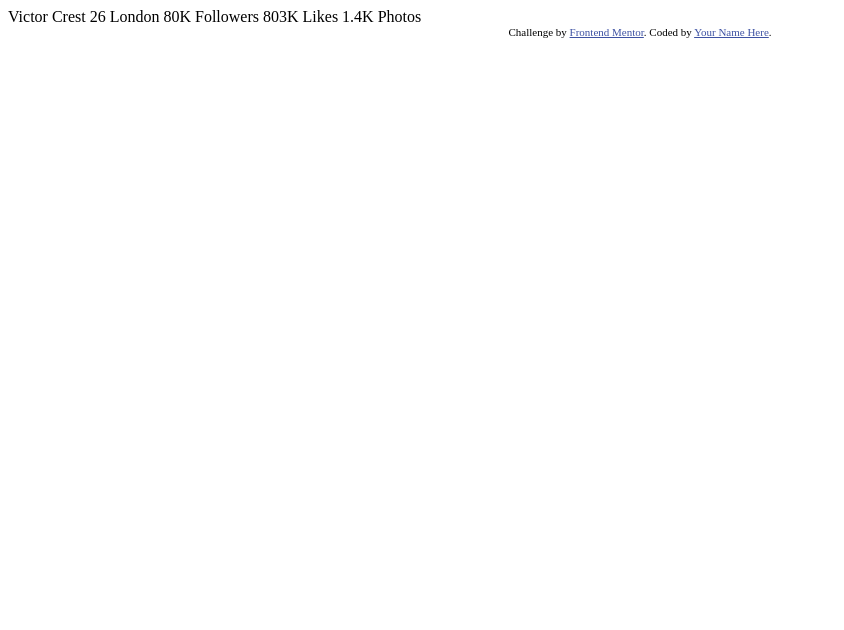
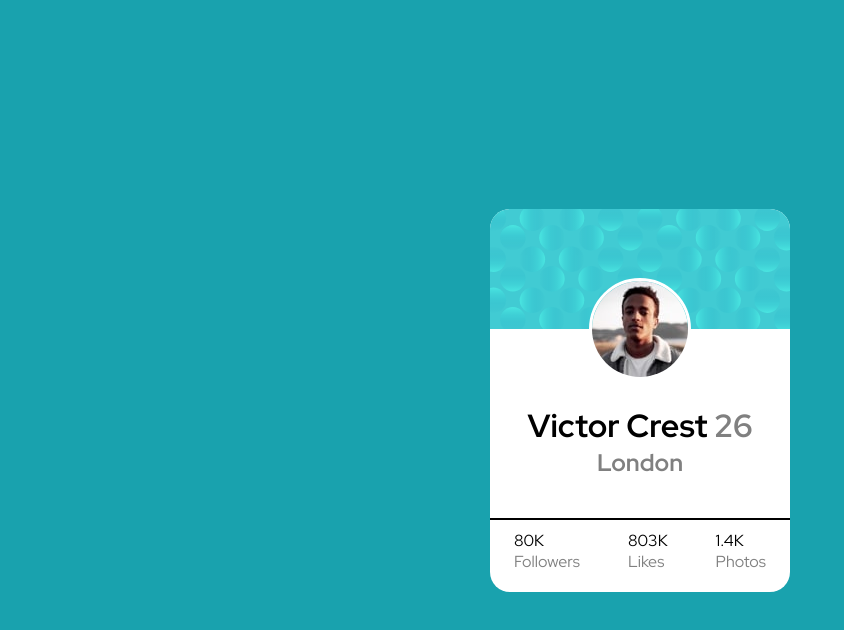
Before and after one commit to FatiatAdeB/profile-card-component-main, a plain HTML site: page index.html in a window 1280 px wide. Shown: the whole page, without its empty margins (0-844 px from the left). Drawn offline with Linux system fonts and the light colour scheme.

Commit message:
initial commit

```diff
--- a/index.html
+++ b/index.html
@@ -1,35 +1,59 @@
 <!DOCTYPE html>
 <html lang="en">
   <head>
-  <meta charset="UTF-8">
-  <meta name="viewport" content="width=device-width, initial-scale=1.0"> <!-- displays site properly based on user's device -->
+    <link rel="stylesheet" href="./style.css" />
 
-  <link rel="icon" type="image/png" sizes="32x32" href="./images/favicon-32x32.png">
+    <meta charset="UTF-8" />
+    <meta name="viewport" content="width=device-width, initial-scale=1.0" />
+    <!-- displays site properly based on user's device -->
+
+    <link
+      rel="icon"
+      type="image/png"
+      sizes="32x32"
+      href="./images/favicon-32x32.png"
+    />
 
     <title>Frontend Mentor | Profile card component</title>
 
     <!-- Feel free to remove these styles or customise in your own stylesheet 👍 -->
     <style>
-    .attribution { font-size: 11px; text-align: center; }
-    .attribution a { color: hsl(228, 45%, 44%); }
+      .attribution {
+        font-size: 11px;
+        text-align: center;
+      }
+      .attribution a {
+        color: hsl(228, 45%, 44%);
+      }
     </style>
   </head>
   <body>
-  Victor Crest
-  26
-  London
+    <main class="card">
+      <img
+        src="./images/bg-pattern-card.svg"
+        class="background"
+        alt="bg color"
+      />
+      <div class="circle">
+        <img src="./images/image-victor.jpg" class="victor" />
+        <h1>Victor Crest <span style="color: gray">26</span></h1>
+        <h2><span style="color: gray">London</span></h2>
 
-  80K
-  Followers
-
-  803K
-  Likes
-
-  1.4K
-  Photos
-  <div class="attribution">
-    Challenge by <a href="https://www.frontendmentor.io?ref=challenge" target="_blank">Frontend Mentor</a>.
-    Coded by <a href="#">Your Name Here</a>.
+        <section class="details">
+          <div class="Followers">
+            <p>80K</p>
+            <p style="color: gray">Followers</p>
           </div>
+          <div class="Likes">
+            <p>803K</p>
+            <p style="color: gray">Likes</p>
+          </div>
+          <div class="Photos">
+            <p>1.4K</p>
+            <p style="color: gray">Photos</p>
+          </div>
+        </section>
+      </div>
+    </main>
   </body>
 </html>
--- /dev/null
+++ b/style.css
@@ -0,0 +1,53 @@
+@import url("https://fonts.googleapis.com/css2?family=Red+Hat+Display:wght@400;500;700;900&display=swap");
+
+* {
+  font-family: "Red Hat Display", sans-serif;
+  margin: 0;
+  padding: 0;
+  box-sizing: border-box;
+}
+body {
+  background-color: hsl(185, 75%, 39%);
+}
+.card {
+  width: 300px;
+  background-color: white;
+  display: grid;
+  align-items: center;
+  justify-content: center;
+  border-radius: 20px;
+}
+body {
+  display: grid;
+  place-items: center;
+  height: 100vh;
+}
+.background {
+  width: 300px;
+  border-radius: 20px 20px 0 0;
+}
+.victor {
+  border-radius: 50%;
+  border: solid white 3px;
+  display: grid;
+  align-content: center;
+  margin-top: -150px;
+}
+.circle {
+  display: grid;
+  place-items: center;
+  padding-top: 25%;
+}
+.details {
+  display: flex;
+  width: 100%;
+  justify-content: space-around;
+  margin-top: 40px;
+  margin-bottom: 20px;
+  border-top: solid black 2px;
+  padding-top: 10px;
+}
+.top-bg {
+  height: 00px;
+  width: 600px;
+}
```
Also changed, not shown: 1 other file. Lines whose indentation alone changed are shown as unchanged.
